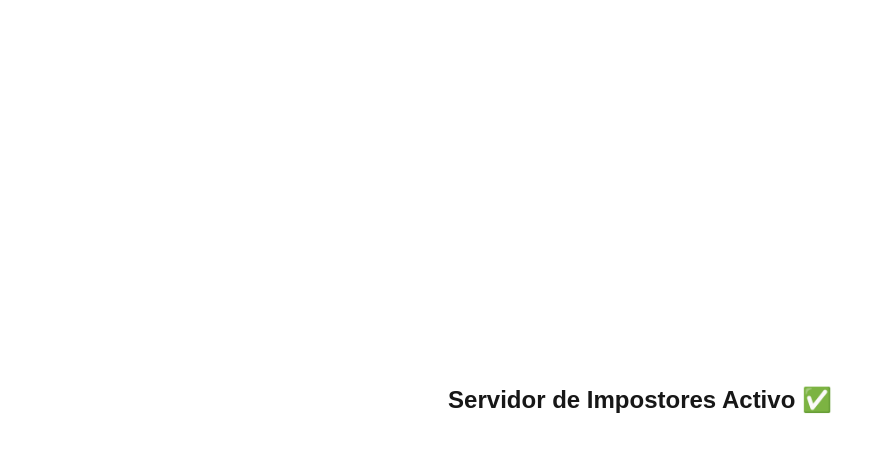
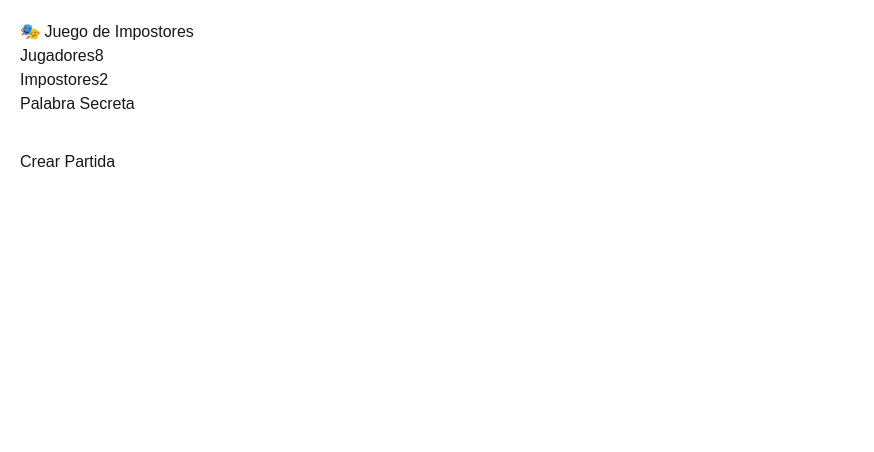
Before and after one commit to sotech/sotepostor-game, a Next.js app: page / in a window 1280 px wide. Shown: the top 452 px of the page, without its empty margins (0-874 px from the left). Built offline with nearby package versions, Linux system fonts and the light colour scheme.

Commit message:
Crear partida con codigo

```diff
--- /dev/null
+++ b/app/api/create-game/route.js
@@ -0,0 +1,21 @@
+import { games } from "../store";
+
+function generarCodigo() {
+  return Math.floor(1000 + Math.random() * 9000).toString();
+}
+
+export async function POST(req) {
+  const body = await req.json();
+  const { players, impostors, word } = body;
+
+  const code = generarCodigo();
+
+  games[code] = {
+    players,
+    impostors,
+    word,
+    assigned: [],
+  };
+
+  return Response.json({ code });
+}
--- /dev/null
+++ b/app/api/store.js
@@ -0,0 +1 @@
+export const games = {};
--- a/app/page.tsx
+++ b/app/page.tsx
@@ -1,14 +1,79 @@
+"use client";
+
+import { useState } from "react";
+
 export default function Home() {
+  const [players, setPlayers] = useState(8);
+  const [impostors, setImpostors] = useState(2);
+  const [word, setWord] = useState("");
+  const [gameCode, setGameCode] = useState(null);
+
+  async function crearPartida() {
+    const res = await fetch("/api/create-game", {
+      method: "POST",
+      headers: {
+        "Content-Type": "application/json",
+      },
+      body: JSON.stringify({
+        players,
+        impostors,
+        word,
+      }),
+    });
+
+    const data = await res.json();
+    setGameCode(data.code);
+  }
+
   return (
-    <main style={{
-      minHeight: "100vh",
-      display: "flex",
-      alignItems: "center",
-      justifyContent: "center",
-      fontSize: 24,
-      fontWeight: "bold"
-    }}>
-      Servidor de Impostores Activo ✅
+    <main style={{ minHeight: "100vh", padding: 20 }}>
+      <h1>🎭 Juego de Impostores</h1>
+
+      <div style={{ maxWidth: 300 }}>
+        <label>Jugadores</label>
+        <input
+          type="number"
+          value={players}
+          onChange={(e) => setPlayers(Number(e.target.value))}
+        />
+
+        <label>Impostores</label>
+        <input
+          type="number"
+          value={impostors}
+          onChange={(e) => setImpostors(Number(e.target.value))}
+        />
+
+        <label>Palabra Secreta</label>
+        <input
+          type="text"
+          value={word}
+          onChange={(e) => setWord(e.target.value)}
+        />
+
+        <button onClick={crearPartida} style={{ marginTop: 10 }}>
+          Crear Partida
+        </button>
+      </div>
+
+      {gameCode && (
+        <div style={{ marginTop: 30 }}>
+          <h2>✅ Partida creada</h2>
+          <h3>Código del juego:</h3>
+          <div
+            style={{
+              fontSize: 32,
+              fontWeight: "bold",
+              background: "#000",
+              color: "#0f0",
+              padding: 10,
+              display: "inline-block",
+            }}
+          >
+            {gameCode}
+          </div>
+        </div>
+      )}
     </main>
   );
 }
```
